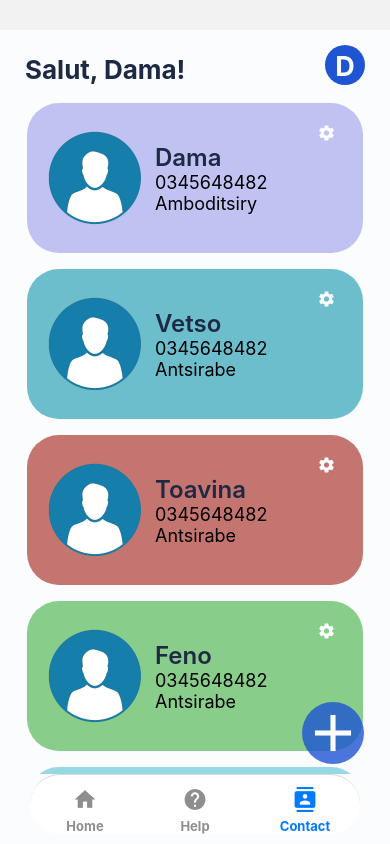
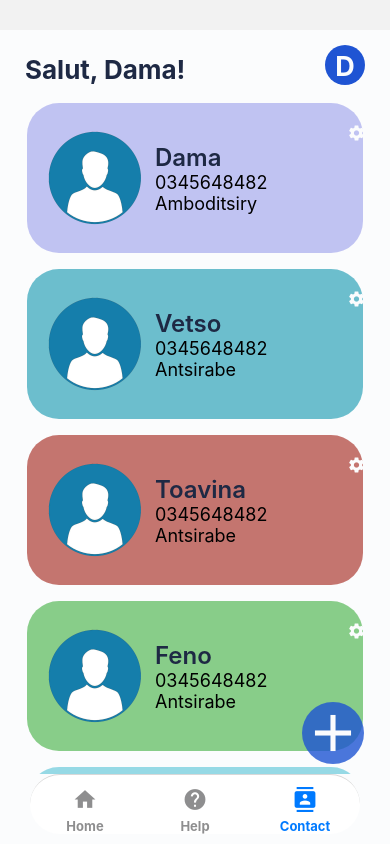
Before and after one commit to diamondrarktvo/maelou, a React Native app: screen /Contact in a window 390 px wide. Built offline with nearby package versions, Linux system fonts and the light colour scheme.

Commit message:
Ajustement icone

```diff
--- a/app/pages/contact/styles.js
+++ b/app/pages/contact/styles.js
@@ -52,7 +52,7 @@ export const styles = StyleSheet.create({
    },
    icon: {
       top: -210,
-      right: -50,
+      right: -80,
    },
    bouton_ajout: {
       position: 'absolute',
```
